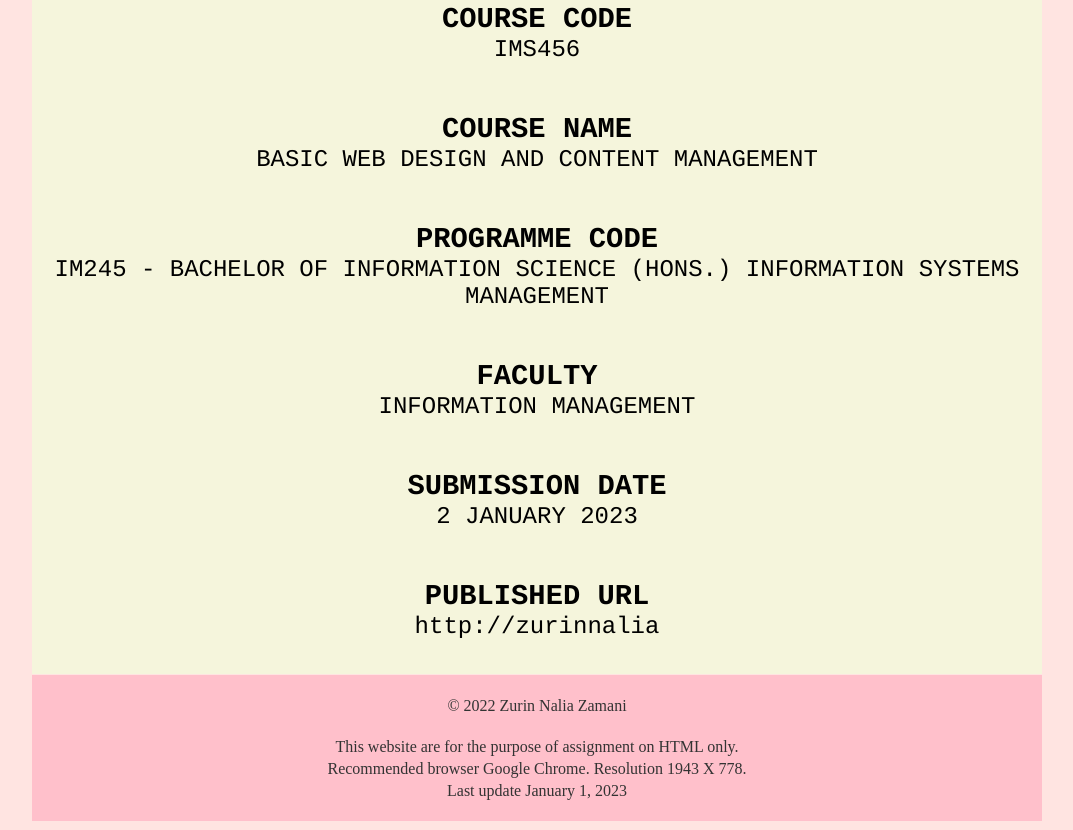
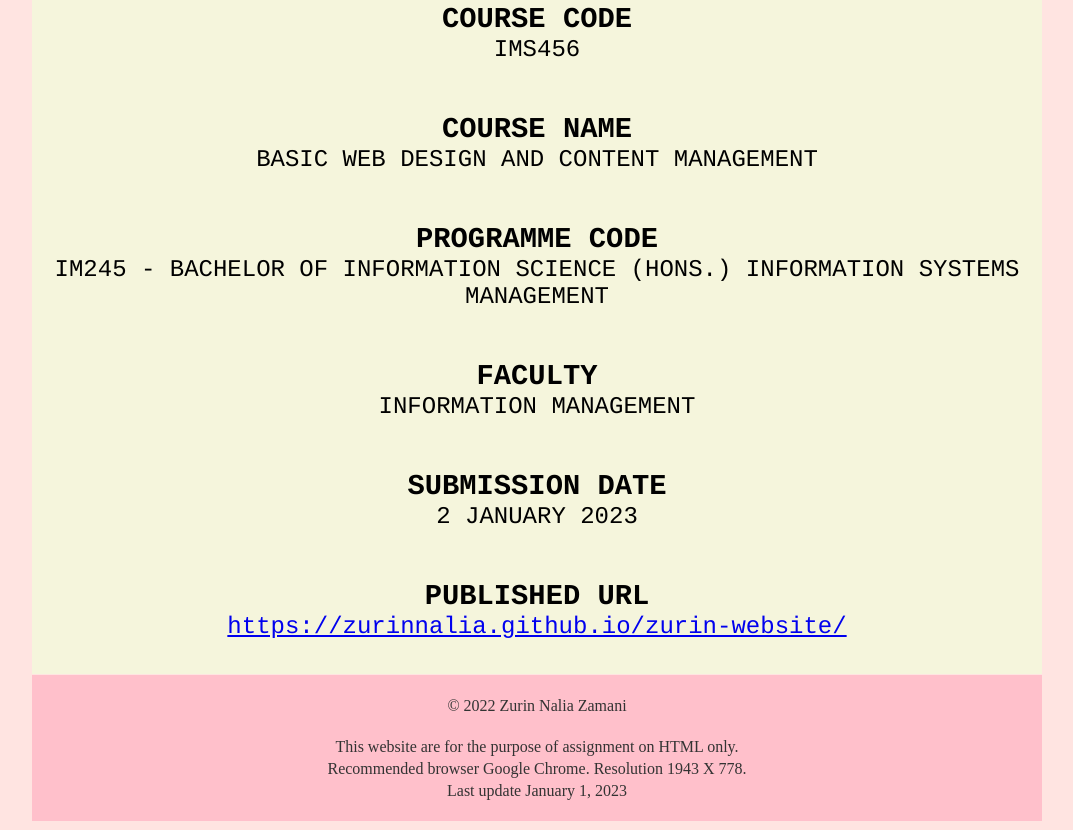
Before and after one commit to zurinnalia/zurin-website, a plain HTML site: page index.html in a window 1280 px wide. Shown: the part 1773-2603 px from the top of the page, without its empty margins (103-1176 px from the left). Drawn offline with Linux system fonts and the light colour scheme.

Commit message:
Update index.html

```diff
--- a/index.html
+++ b/index.html
@@ -85,7 +85,7 @@ INFORMATION MANAGEMENT</font></p></center>
 <br>
 
 <center><p><font face="Courier" size="5px" color="black"><b><big>PUBLISHED URL</big></b><br>
-http://zurinnalia </font></p></center>
+<a href="https://zurinnalia.github.io/zurin-website/"> https://zurinnalia.github.io/zurin-website/ </a></font></p></center>
 
 <br>
 
```
